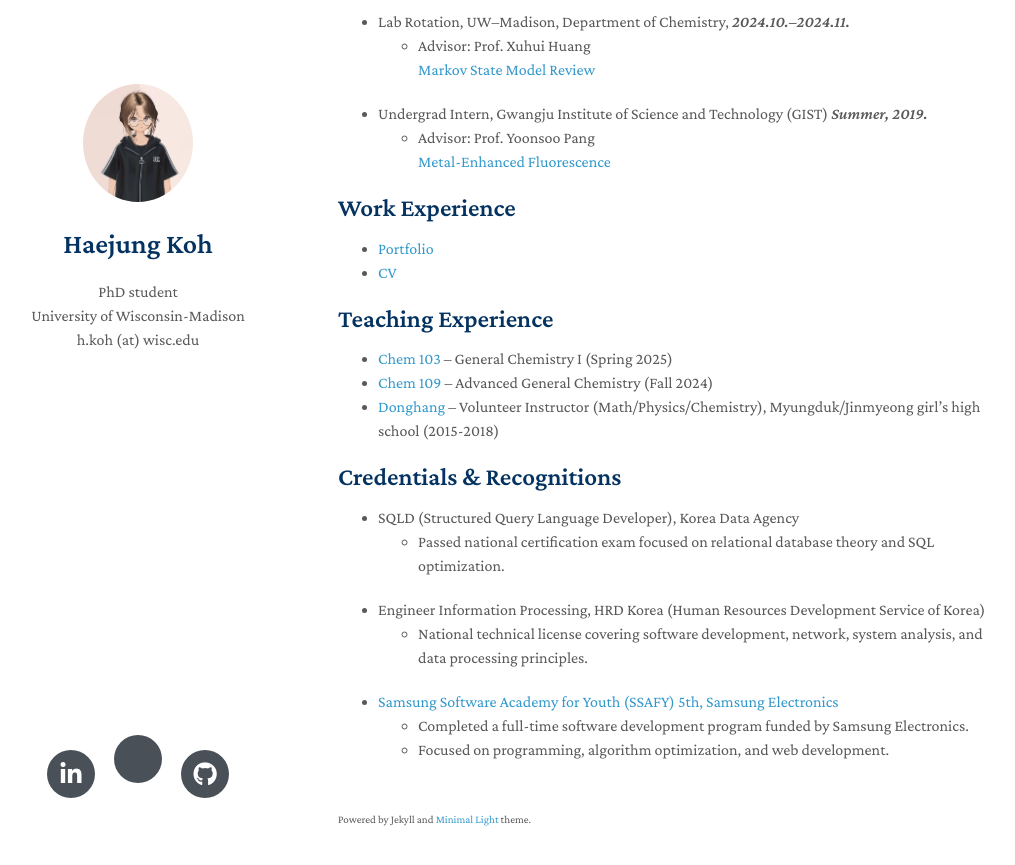
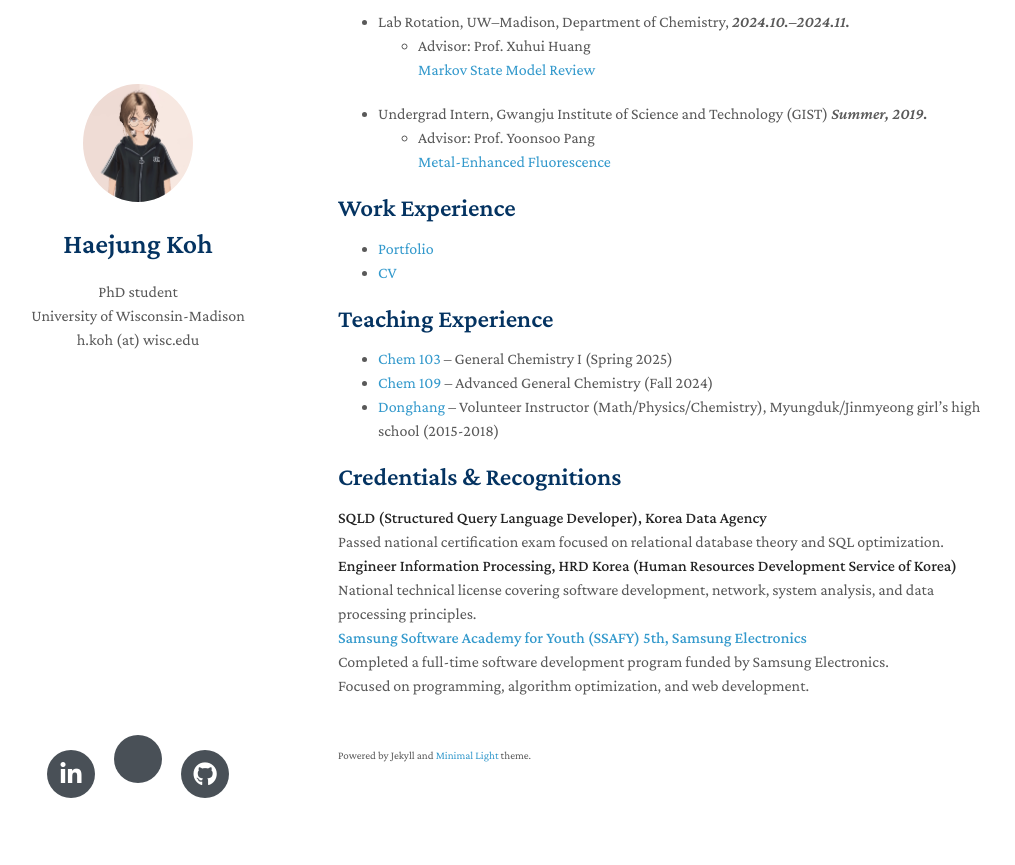
Before and after one commit to MaximHelio/MaximHelio.github.io, a Jekyll site: the page built from index.md, in a window 1280 px wide and 900 px high, scrolled down 1160 px. Shown: the top 865 px of the window, without its empty margins (132-1147 px from the left). Built offline with Jekyll 4.4.1, drawn with Linux system fonts in a browser that asks for light colours; nearby versions of some CDN libraries; a style sheet for code colours, icons or effects is not loaded; our own code applies the rules of GitHub Pages for plain Markdown files; after the commit the page ends 1996 px from its top, so only the background shows below that.

Commit message:
Add first commit

```diff
--- a/index.md
+++ b/index.md
@@ -49,10 +49,10 @@ In my free time, I enjoy:
 - [Donghang](https://www.donghaeng.seoul.kr/main.do) – Volunteer Instructor (Math/Physics/Chemistry), Myungduk/Jinmyeong girl's high school (2015-2018)
 
 ## Credentials & Recognitions
-- SQLD (Structured Query Language Developer), Korea Data Agency<br>
-  - Passed national certification exam focused on relational database theory and SQL optimization.<br>
-- Engineer Information Processing, HRD Korea (Human Resources Development Service of Korea)<br>
-  - National technical license covering software development, network, system analysis, and data processing principles.<br>
-- [Samsung Software Academy for Youth (SSAFY) 5th, Samsung Electronics](https://csr.samsung.com/en/program/samsung-sw-academy-for-youth)<br>
-  - Completed a full-time software development program funded by Samsung Electronics.<br>
-  - Focused on programming, algorithm optimization, and web development.
+**SQLD (Structured Query Language Developer), Korea Data Agency**
+Passed national certification exam focused on relational database theory and SQL optimization.<br>
+**Engineer Information Processing, HRD Korea (Human Resources Development Service of Korea)**
+National technical license covering software development, network, system analysis, and data processing principles.<br>
+**[Samsung Software Academy for Youth (SSAFY) 5th, Samsung Electronics](https://csr.samsung.com/en/program/samsung-sw-academy-for-youth)**
+Completed a full-time software development program funded by Samsung Electronics.
+Focused on programming, algorithm optimization, and web development.
```
